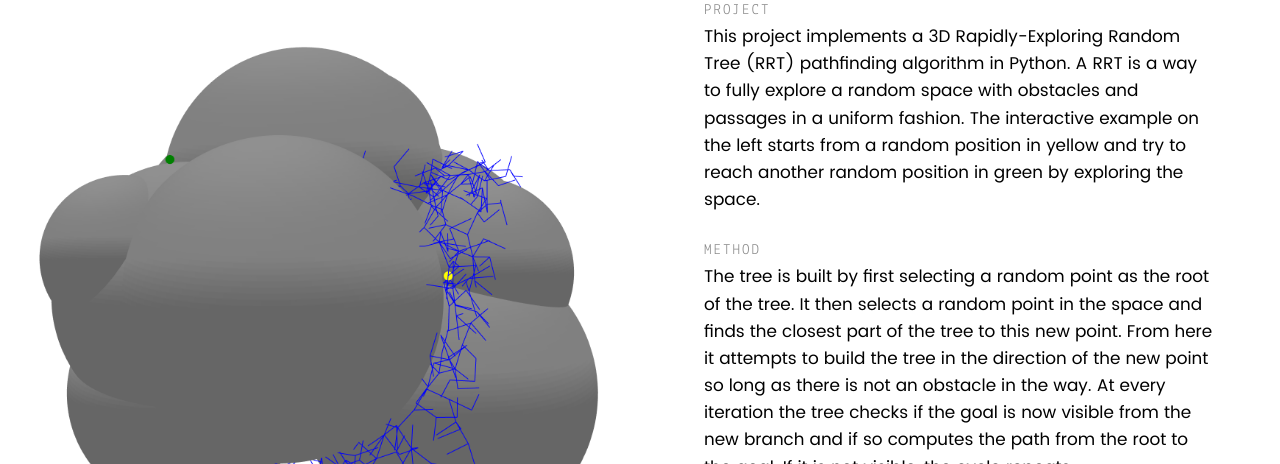
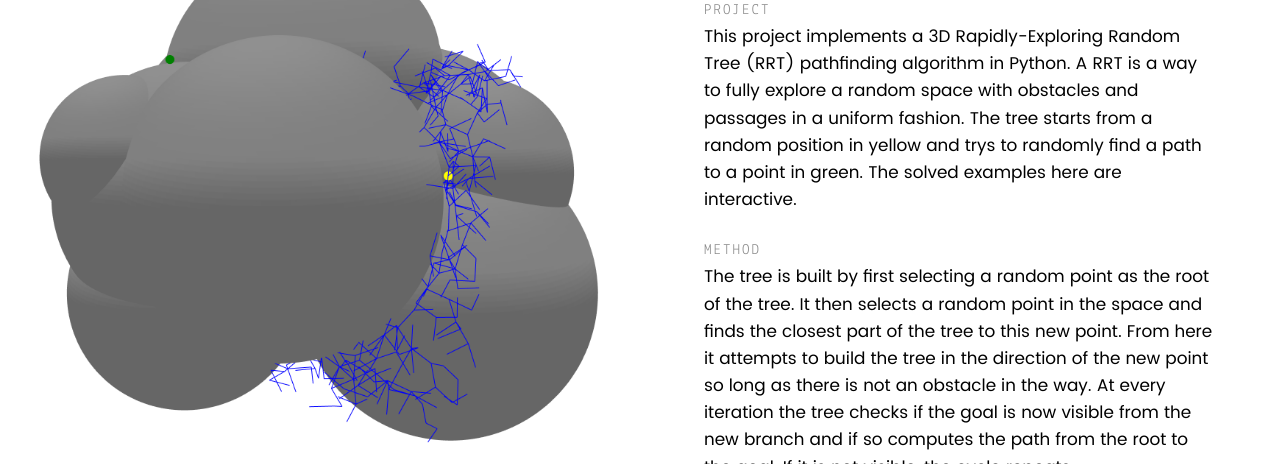
Before and after one commit to jrblom2/jrblom2.github.io, a Jekyll site: the page built from _posts/projects/2024-9-06-rrt.md, in a window 1280 px wide, cut to the strip 182-646 px from the top of the page. Built offline with Jekyll 4.4.1, drawn with Linux system fonts in a browser that asks for light colours.

Commit message:
update desc, add photo first so no blank screen while loading

```diff
--- a/_layouts/project.html
+++ b/_layouts/project.html
@@ -26,11 +26,6 @@
 				</article>
 				<aside>
 					<ul>
-						{% for plot in page.plots %}
-						<li>
-							{% include {{ plot.url }} %}
-						</li>
-						{% endfor %}
 						{% for video in page.autovideos %}
 						<li>
 							<video width="100%" height="auto" controls autoplay loop>
@@ -52,6 +47,11 @@
 							<img src="{{ image.url | prepend: site.baseurl }}" alt="{{ image.alt }}" />
 						</li>
 						{% endfor %}
+						{% for plot in page.plots %}
+						<li>
+							{% include {{ plot.url }} %}
+						</li>
+						{% endfor %}
 					</ul>
 				</aside>
 			</div>
--- a/_posts/projects/2024-9-06-rrt.md
+++ b/_posts/projects/2024-9-06-rrt.md
@@ -16,9 +16,7 @@
 
 plots:
   - plot:
-    url: "plots/rrtSeed347Orange.html"
-  # - plot:
-  #   url: "plots/rrtSeed81Grey.html"
+    url: "plots/rrtCombined.html"
 
 images:
   - image:
@@ -27,7 +25,7 @@
 
 ---
 <span class="h2">Project</span>
-<p> This project implements a 3D Rapidly-Exploring Random Tree (RRT) pathfinding algorithm in Python. A RRT is a way to fully explore a random space with obstacles and passages in a uniform fashion. The interactive example on the left starts from a random position in yellow and try to reach another random position in green by exploring the space.
+<p> This project implements a 3D Rapidly-Exploring Random Tree (RRT) pathfinding algorithm in Python. A RRT is a way to fully explore a random space with obstacles and passages in a uniform fashion. The tree starts from a random position in yellow and trys to randomly find a path to a point in green. The solved examples here are interactive.
 </p>
 <span class="h2">Method</span>
 <p> The tree is built by first selecting a random point as the root of the tree. It then selects a random point in the space and finds the closest part of the tree to this new point. From here it attempts to build the tree in the direction of the new point so long as there is not an obstacle in the way. At every iteration the tree checks if the goal is now visible from the new branch and if so computes the path from the root to the goal. If it is not visible, the cycle repeats. </p>
```
